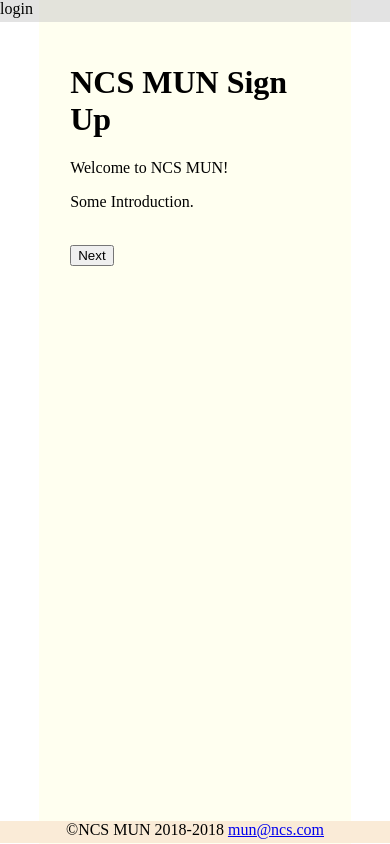
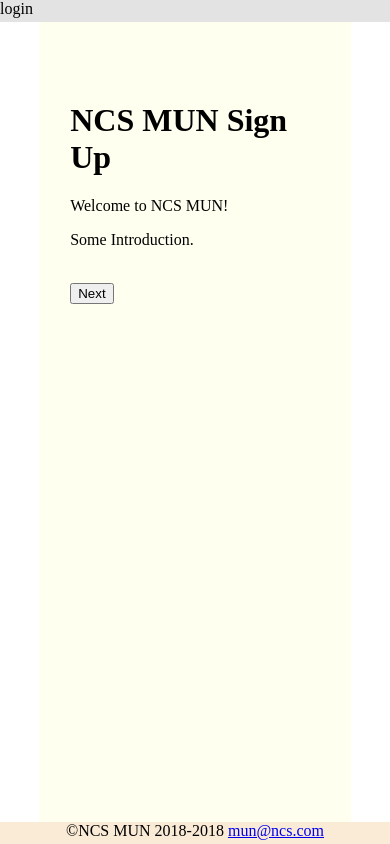
Before and after one commit to YunxiaoXu/NCS-MUN, a PHP site: page /signUp/index.php in a window 390 px wide. Run offline with PHP 8.4, Linux system fonts and the light colour scheme.

Commit message:
modified style for signUp page; fixed the overflow problem; more suitable for mobile view

```diff
--- a/signUp/index.php
+++ b/signUp/index.php
@@ -36,6 +36,7 @@
     <style>
         .header {
             position: absolute;
+            top: 0;
             width: 100%;
             height: 22px;
             background-color: rgba(200,200,200,.5);
@@ -45,17 +46,29 @@
             height: 100%;
         }
         .wrapper {
-            /*position: absolute;*/
+            position: absolute;
             height: 100%;
+            width: 100%;
             /*top: 1.4rem;
             bottom: 1.4rem;*/
+        }
+        .content {
+            position: fixed;
+            top: 22px;
+            bottom: 22px;
+            /* height: 100%; */
+            width: 64%;
             padding: 0 8%;
-            margin: 0 10% -23px 10%;
+            margin: 0 10% 0px 10%;
             background-color:ivory;
-            overflow: hidden;
+            /* overflow-x: hidden; */
+            overflow-y: auto;
         }
-        h1, h2 {
-            margin-top: 64px;
+        h1 {
+            margin-top: 80px;
+        }
+        h2 {
+            margin-top: 48px;
         }
         ul {
             list-style: none;
@@ -81,8 +94,11 @@
             background-image: linear-gradient(to bottom, rgba(66, 133,244,.08), rgba(66, 133,244,.32));
         }
         input {
-            width: auto; /* 128px;*/
+            width: 100%; /* 128px;*/
             border: solid 1px gray;
+        }
+        button {
+            margin-bottom: 8px;
         }
         .hidden {
             display: none;
@@ -100,6 +116,8 @@
             color: red;
         }
         .footer {
+            position: fixed;
+            bottom: 0;
             height: 22px;
             text-align: center;
             width: 100%;
@@ -108,10 +126,11 @@
     </style>
 </head>
 <body>
+    <div class="wrapper">
         <div class="header">
-        <span align="right"> login </span>
+            <span text-align="right"> login </span>
         </div>
-    <div class="wrapper">
+        <div class="content">
             <div class="welcome">
                 <h1>NCS MUN Sign Up</h1>
                 <p>Welcome to NCS MUN!</p>
@@ -240,12 +259,13 @@
                     <br/>
                     <button type="button" onclick="hide('submit');show('info')">Back</button>
                     <hr/>
-                <input type="submit" value="submit" style="padding:4px 16px;">
+                    <input type="submit" value="submit" style="padding:5px 16px;margin-top:5px;"/>
                 </div>
             </form>
         </div>
         <div class="footer">
             &copy;NCS MUN 2018-<?php echo date("Y")?> <a href="mailto:mun@ncs.com">mun@ncs.com</a>
         </div>
+    </div>
 </body>
 </html>
```
Lines whose indentation alone changed are shown as unchanged.
